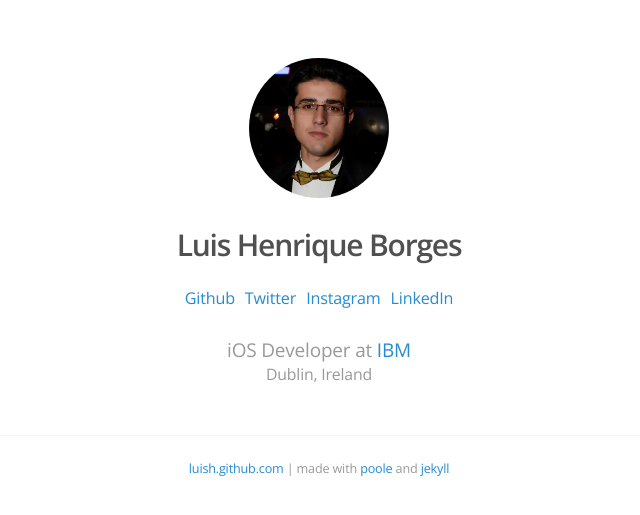
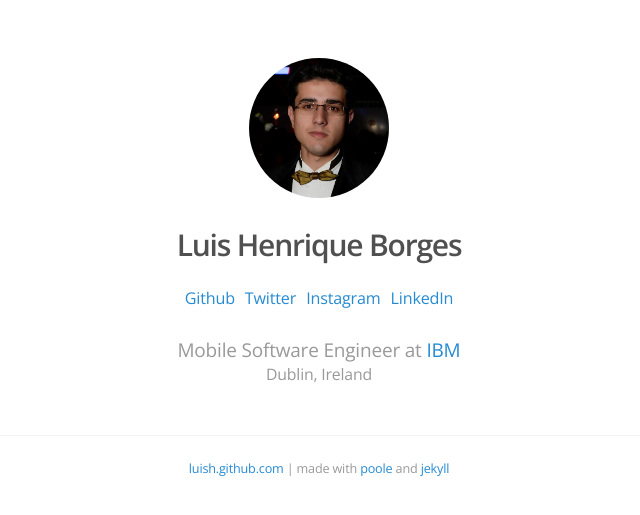
Before and after one commit to luish/luish.github.io, a Jekyll site: the page built from index.html, in a window 1280 px wide. Shown: the top 515 px of the page, without its empty margins (321-961 px from the left). Built offline with Jekyll 4.4.1, drawn with Linux system fonts in a browser that asks for light colours; some web fonts are replaced; the list of posts is cut into pages by our own code.

Commit message:
Update home.html

```diff
--- a/_layouts/home.html
+++ b/_layouts/home.html
@@ -25,7 +25,7 @@
           </ul>
         </p>
 
-        <p class="desc">iOS Developer at <a href="http://www.ibm.com">IBM</a></p>
+        <p class="desc">Mobile Software Engineer at <a href="http://www.ibm.com">IBM</a></p>
         <p class="desc"><small>Dublin, Ireland</small></p>
       </div>
 
```
